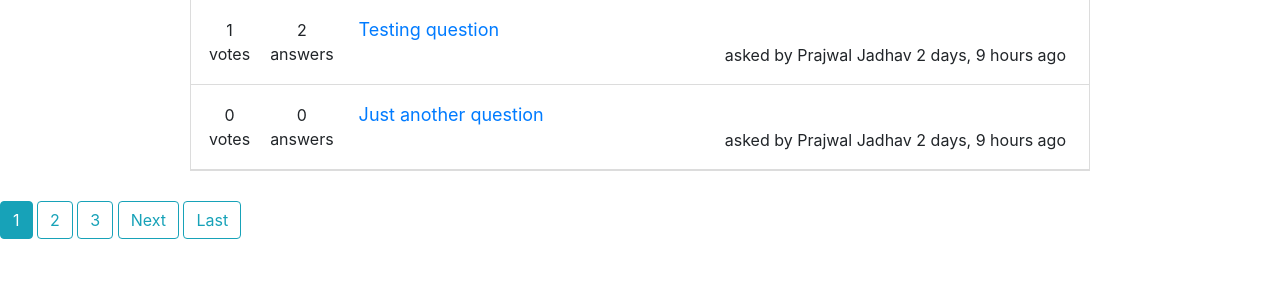
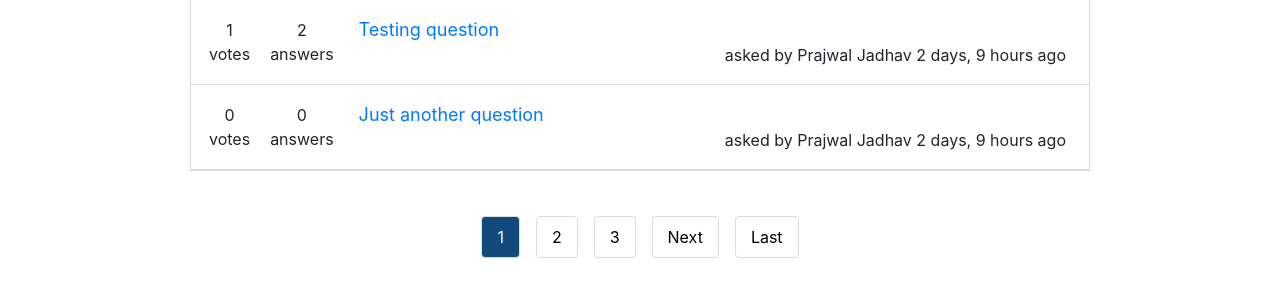
Before and after one commit to Prajwal-Jadhav/Answerly, a Django app: page /questions/ in a window 1280 px wide. Shown: the part 180-484 px from the top of the page. Run offline with Django 3.2, Linux system fonts and the light colour scheme; data comes from the database, SQL or seed files in the repository; some libraries are stand-ins or nearby versions.

Commit message:
added styling to pagination buttons

```diff
--- a/main/static/main/css/all_questions.css
+++ b/main/static/main/css/all_questions.css
@@ -66,3 +66,34 @@
 .question__time_and_author {
   align-self: flex-end;
 }
+
+.pagination_buttons_container {
+  display: flex;
+  justify-content: center;
+  margin-top: 45px;
+}
+
+.pagination_button {
+  display: inline-block;
+  padding: 8px 15px;
+  border: 1px solid gainsboro;
+  border-radius: 4px;
+  margin: 0px 8px;
+  color: black;
+}
+
+.pagination_button:hover {
+  text-decoration: none;
+  color: black;
+  background-color: gainsboro;
+}
+
+.current_pagination_button {
+  background-color: #124a7e;
+  color: white;
+}
+
+.current_pagination_button:hover {
+  background-color: #124a7e;
+  color: white;
+}
--- a/main/templates/main/all_questions.html
+++ b/main/templates/main/all_questions.html
@@ -35,21 +35,21 @@
     {% endfor %}
   </div>
 
-  <div class="pagination_buttons">
+  <div class="pagination_buttons_container">
     <!-- First and Previous page button-->
     {% if page_obj.has_previous %}
-      <a class="btn btn-outline-info mb-4" href="?page=1">First</a>
-      <a class="btn btn-outline-info mb-4" href="?page= {{ page_obj.previous_page_number }}">Previous</a>
+      <a class="pagination_button" href="?page=1">First</a>
+      <a class="pagination_button" href="?page= {{ page_obj.previous_page_number }}">Previous</a>
 
     {% endif %}
 
     <!-- Surrounding pages buttons-->
     {% for num in page_obj.paginator.page_range %}
         {% if page_obj.number == num %}
-            <a class="btn btn-info mb-4" href="?page= {{ num }}"> {{ num }} </a>
+            <a class="pagination_button current_pagination_button" href="?page= {{ num }}"> {{ num }} </a>
 
         {% elif num > page_obj.number|add:'-3' and num < page_obj.number|add:'3' %} <!-- Django filter -->
-            <a class="btn btn-outline-info mb-4" href="?page= {{ num }}"> {{ num }} </a>
+            <a class="pagination_button" href="?page= {{ num }}"> {{ num }} </a>
 
         {% endif %}
 
@@ -57,8 +57,8 @@
 
     <!-- Next and Last page button -->
     {% if page_obj.has_next %}
-        <a class="btn btn-outline-info mb-4" href="?page= {{ page_obj.next_page_number }}">Next</a>
-        <a class="btn btn-outline-info mb-4" href="?page= {{ page_obj.paginator.num_pages }}">Last</a>
+        <a class="pagination_button" href="?page= {{ page_obj.next_page_number }}">Next</a>
+        <a class="pagination_button" href="?page= {{ page_obj.paginator.num_pages }}">Last</a>
 
     {% endif %}
   </div>
```
